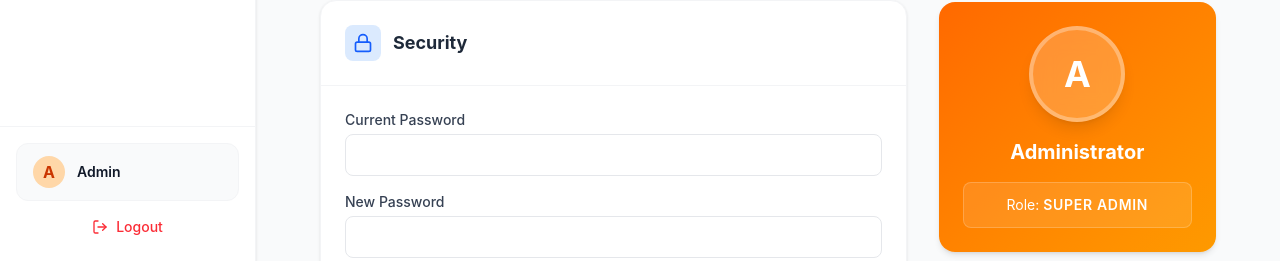
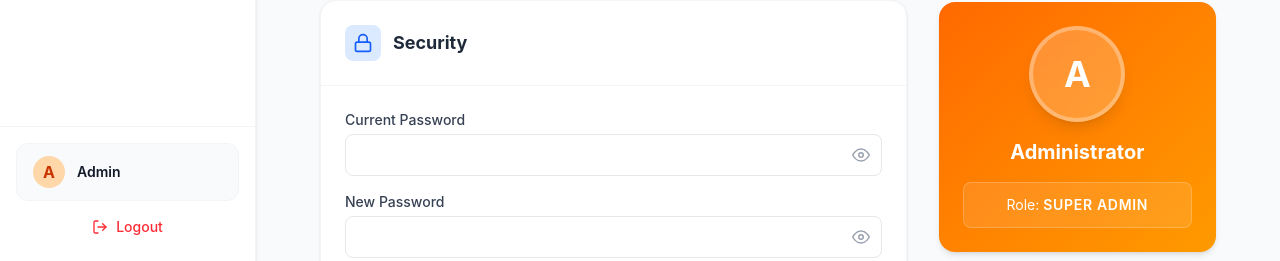
Before and after one commit to TheCodeToCloud/foodhub-restaurant-ordering-system, a React app in the folder frontend/: page /admin/settings in a window 1280 px wide. Shown: the part 539-800 px from the top of the page. Built offline with nearby package versions, Linux system fonts and the light colour scheme; no server answers; the HTML template or start-up script is replaced by a standard one.

Commit message:
Add password visibility toggle (eye button)

```diff
--- a/frontend/src/pages/Login.jsx
+++ b/frontend/src/pages/Login.jsx
@@ -3,11 +3,12 @@ import { Link, useNavigate } from 'react-router-dom';
 import { toast } from 'react-toastify';
 import API from '../api/axios';
 import { useAuth } from '../context/AuthContext';
-import { FiMail, FiLock, FiLoader } from 'react-icons/fi';
+import { FiMail, FiLock, FiLoader, FiEye, FiEyeOff } from 'react-icons/fi';
 
 const Login = () => {
   const [email, setEmail] = useState('');
   const [password, setPassword] = useState('');
+  const [showPassword, setShowPassword] = useState(false);
   const [isLoading, setIsLoading] = useState(false);
   const { login } = useAuth();
   const navigate = useNavigate();
@@ -74,13 +75,21 @@ const Login = () => {
                 <FiLock />
               </div>
               <input
-                type="password"
+                type={showPassword ? 'text' : 'password'}
                 value={password}
                 onChange={(e) => setPassword(e.target.value)}
-                className="w-full pl-11 pr-4 py-3 bg-gray-50 border border-gray-200 rounded-xl focus:ring-2 focus:ring-orange-500 focus:border-transparent outline-none transition-all"
+                className="w-full pl-11 pr-12 py-3 bg-gray-50 border border-gray-200 rounded-xl focus:ring-2 focus:ring-orange-500 focus:border-transparent outline-none transition-all"
                 placeholder="••••••••"
                 required
               />
+              <button
+                type="button"
+                onClick={() => setShowPassword(!showPassword)}
+                className="absolute inset-y-0 right-0 pr-4 flex items-center text-gray-400 hover:text-orange-500 focus:outline-none transition-colors"
+                title={showPassword ? "Hide password" : "Show password"}
+              >
+                {showPassword ? <FiEyeOff size={18} /> : <FiEye size={18} />}
+              </button>
             </div>
           </div>
 
--- a/frontend/src/pages/Register.jsx
+++ b/frontend/src/pages/Register.jsx
@@ -3,7 +3,7 @@ import { Link, useNavigate } from 'react-router-dom';
 import { toast } from 'react-toastify';
 import API from '../api/axios';
 import { useAuth } from '../context/AuthContext';
-import { FiUser, FiMail, FiLock, FiPhone, FiMapPin, FiLoader } from 'react-icons/fi';
+import { FiUser, FiMail, FiLock, FiPhone, FiMapPin, FiLoader, FiEye, FiEyeOff } from 'react-icons/fi';
 
 const Register = () => {
   const [formData, setFormData] = useState({
@@ -13,6 +13,7 @@ const Register = () => {
     phone: '',
     address: ''
   });
+  const [showPassword, setShowPassword] = useState(false);
   const [isLoading, setIsLoading] = useState(false);
   const { login } = useAuth();
   const navigate = useNavigate();
@@ -104,14 +105,22 @@ const Register = () => {
                 <FiLock />
               </div>
               <input
-                type="password"
+                type={showPassword ? 'text' : 'password'}
                 name="password"
                 value={formData.password}
                 onChange={handleChange}
-                className="w-full pl-11 pr-4 py-3 bg-gray-50 border border-gray-200 rounded-xl focus:ring-2 focus:ring-orange-500 focus:border-transparent outline-none transition-all"
+                className="w-full pl-11 pr-12 py-3 bg-gray-50 border border-gray-200 rounded-xl focus:ring-2 focus:ring-orange-500 focus:border-transparent outline-none transition-all"
                 placeholder="••••••••"
                 required
               />
+              <button
+                type="button"
+                onClick={() => setShowPassword(!showPassword)}
+                className="absolute inset-y-0 right-0 pr-4 flex items-center text-gray-400 hover:text-orange-500 focus:outline-none transition-colors"
+                title={showPassword ? "Hide password" : "Show password"}
+              >
+                {showPassword ? <FiEyeOff size={18} /> : <FiEye size={18} />}
+              </button>
             </div>
           </div>
 
--- a/frontend/src/pages/admin/Settings.jsx
+++ b/frontend/src/pages/admin/Settings.jsx
@@ -1,6 +1,6 @@
 import React, { useState } from 'react';
 import { toast } from 'react-toastify';
-import { FiSave, FiLock, FiInfo, FiClock } from 'react-icons/fi';
+import { FiSave, FiLock, FiInfo, FiClock, FiEye, FiEyeOff } from 'react-icons/fi';
 import { useAuth } from '../../context/AuthContext';
 
 const Settings = () => {
@@ -22,6 +22,8 @@ const Settings = () => {
 
   const [currentPassword, setCurrentPassword] = useState('');
   const [newPassword, setNewPassword] = useState('');
+  const [showCurrentPassword, setShowCurrentPassword] = useState(false);
+  const [showNewPassword, setShowNewPassword] = useState(false);
 
   const handleSaveInfo = (e) => {
     e.preventDefault();
@@ -117,23 +119,43 @@ const Settings = () => {
               <form onSubmit={handleUpdatePassword} className="space-y-4">
                 <div>
                   <label className="block text-sm font-medium text-gray-700 mb-1">Current Password</label>
+                  <div className="relative">
                     <input
-                    type="password"
+                      type={showCurrentPassword ? "text" : "password"}
                       value={currentPassword}
                       onChange={(e) => setCurrentPassword(e.target.value)}
                       required
-                    className="w-full px-4 py-2 border border-gray-200 rounded-lg focus:ring-2 focus:ring-blue-500 focus:border-transparent outline-none transition-all"
+                      className="w-full px-4 pr-12 py-2 border border-gray-200 rounded-lg focus:ring-2 focus:ring-blue-500 focus:border-transparent outline-none transition-all"
                     />
+                    <button
+                      type="button"
+                      onClick={() => setShowCurrentPassword(!showCurrentPassword)}
+                      className="absolute inset-y-0 right-0 pr-3 flex items-center text-gray-400 hover:text-blue-500 focus:outline-none transition-colors"
+                      title={showCurrentPassword ? "Hide password" : "Show password"}
+                    >
+                      {showCurrentPassword ? <FiEyeOff size={18} /> : <FiEye size={18} />}
+                    </button>
+                  </div>
                 </div>
                 <div>
                   <label className="block text-sm font-medium text-gray-700 mb-1">New Password</label>
+                  <div className="relative">
                     <input
-                    type="password"
+                      type={showNewPassword ? "text" : "password"}
                       value={newPassword}
                       onChange={(e) => setNewPassword(e.target.value)}
                       required
-                    className="w-full px-4 py-2 border border-gray-200 rounded-lg focus:ring-2 focus:ring-blue-500 focus:border-transparent outline-none transition-all"
+                      className="w-full px-4 pr-12 py-2 border border-gray-200 rounded-lg focus:ring-2 focus:ring-blue-500 focus:border-transparent outline-none transition-all"
                     />
+                    <button
+                      type="button"
+                      onClick={() => setShowNewPassword(!showNewPassword)}
+                      className="absolute inset-y-0 right-0 pr-3 flex items-center text-gray-400 hover:text-blue-500 focus:outline-none transition-colors"
+                      title={showNewPassword ? "Hide password" : "Show password"}
+                    >
+                      {showNewPassword ? <FiEyeOff size={18} /> : <FiEye size={18} />}
+                    </button>
+                  </div>
                 </div>
                 <div className="pt-2 flex justify-end">
                   <button type="submit" className="bg-blue-600 hover:bg-blue-700 text-white px-5 py-2 rounded-lg font-medium transition-colors flex items-center gap-2 shadow-sm">
```
Lines whose indentation alone changed are shown as unchanged.
